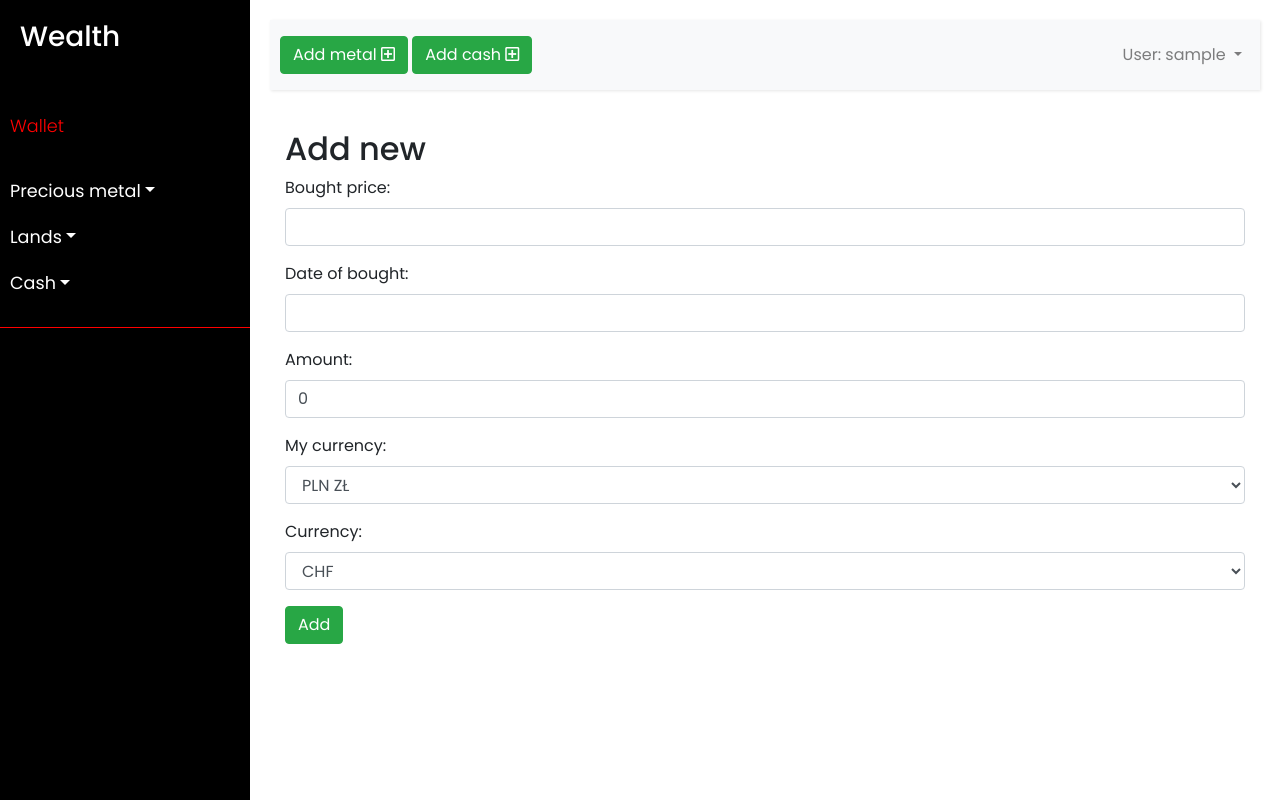
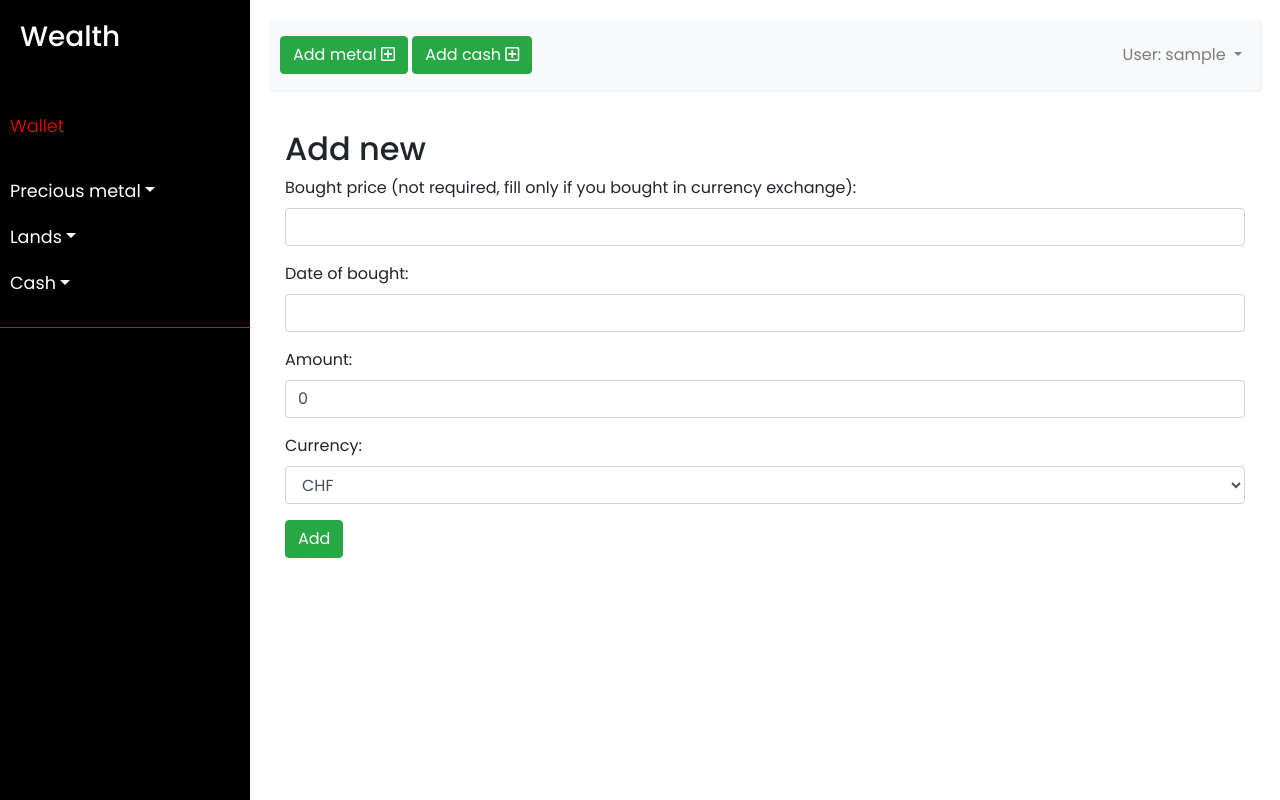
Before and after one commit to rskrzydelski/wealth_backend, a Django app: page /resources/cash/new/ in a window 1280 px wide. Run offline with Django 3.2, Linux system fonts and the light colour scheme; the visitor is signed in with stand-in values (Sample User, id 1); some libraries are stand-ins or nearby versions.

Commit message:
Make bought_price in cash as not required
This change distinguish whether money are earn or buy.

```diff
--- a/resources/forms.py
+++ b/resources/forms.py
@@ -14,6 +14,13 @@ class EditMetalForm(NewMetalForm):
 
 
 class NewCashForm(forms.ModelForm):
+    def __init__(self, *args, **kwargs):
+        super(NewCashForm, self).__init__(*args, **kwargs)
+        self.fields['bought_price'].required = False
+
     class Meta:
         model = Cash
-        fields = ['bought_price', 'date_of_bought', 'amount', 'my_currency', 'currency']
+        fields = ['bought_price', 'date_of_bought', 'amount', 'currency']
+        labels = {
+            'bought_price': 'Bought price (not required, fill only if you bought in currency exchange)'
+        }
--- a/resources/models.py
+++ b/resources/models.py
@@ -53,7 +53,7 @@ class Resource(models.Model):
     Common data for resource
     """
     owner = models.ForeignKey(User, on_delete=models.CASCADE, default=1)
-    bought_price = MoneyField(max_digits=10, decimal_places=2, null=True, default_currency='PLN')
+    bought_price = MoneyField(max_digits=10, decimal_places=2, null=True, blank=True, default_currency='PLN')
     date_of_bought = models.DateTimeField(auto_now_add=False)
     amount = models.DecimalField(max_digits=10, decimal_places=0, default=0)
 
@@ -99,11 +99,6 @@ class Cash(Resource):
         choices=CURRENCY_CHOICES,
         default='CHF',
     )
-    my_currency = models.CharField(
-        max_length=10,
-        choices=CURRENCY_CHOICES,
-        default='PLN',
-    )
 
     @classmethod
     def get_cash_list(cls, owner, currency):
--- a/resources/templates/resources/cash_list.html
+++ b/resources/templates/resources/cash_list.html
@@ -11,7 +11,7 @@
                 <h5 class="card-title">{{ item.get_currency_display }} bought on {{ item.date_of_bought|date:"d M Y" }}</h5>
                 <h6 class="card-text">
                     Amount {{ item.amount }} {{ item.get_currency_display }}<br>
-                    {% if item.my_currency  != item.currency %}
+                    {% if  item.bought_price %}
                         Bought price : {{ item.bought_price }}
                     {% endif %}
                 </h6>
--- a/resources/views.py
+++ b/resources/views.py
@@ -115,7 +115,6 @@ def edit_cash(request, pk):
             'bought_price': cash.bought_price,
             'date_of_bought': cash.date_of_bought,
             'amount': cash.amount,
-            'my_currency': cash.my_currency,
             'currency': cash.currency,
         }
     else:
@@ -128,7 +127,6 @@ def edit_cash(request, pk):
             cash.bought_price = form.cleaned_data.get('bought_price')
             cash.date_of_bought = form.cleaned_data.get('date_of_bought')
             cash.amount = form.cleaned_data.get('amount')
-            cash.my_currency = form.cleaned_data.get('my_currency')
             cash.currency = form.cleaned_data.get('currency')
 
             cash.save()
```
Also changed, not shown: templates/home.html (+11 -14 lines).
